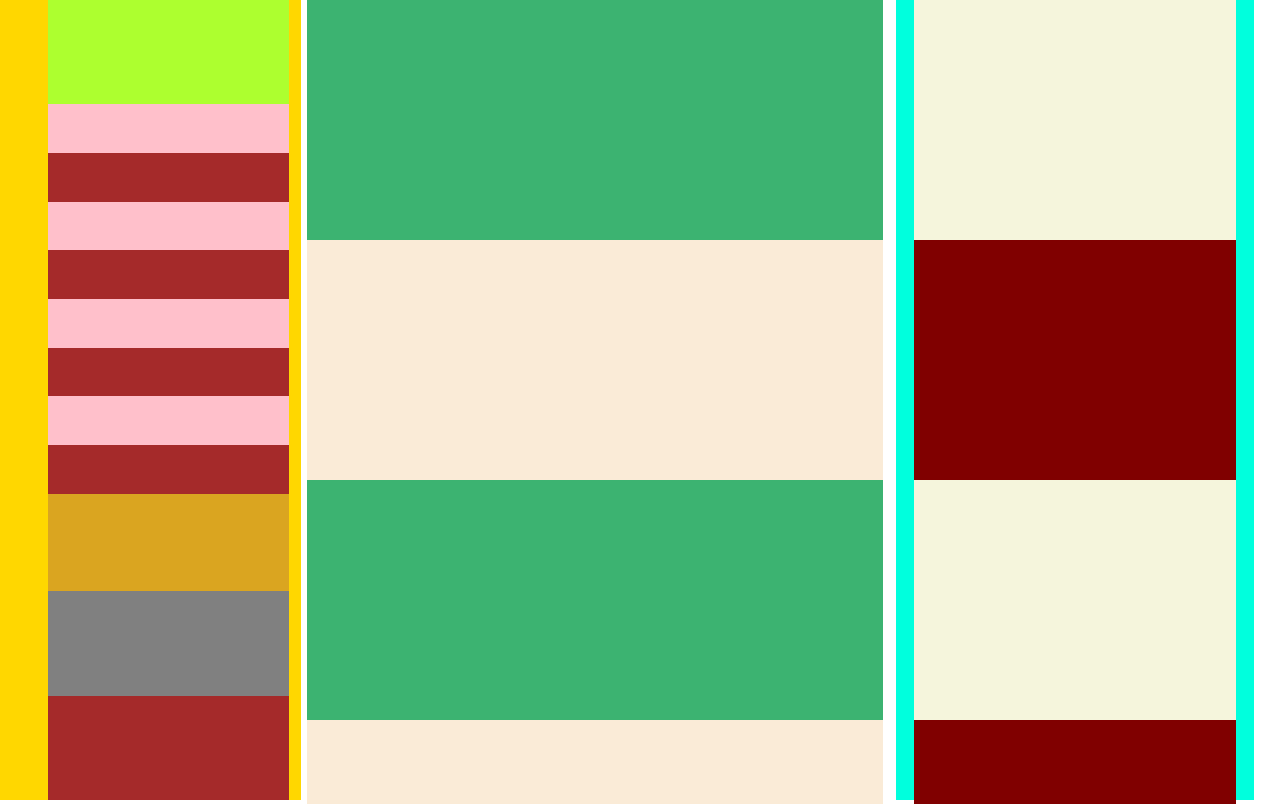
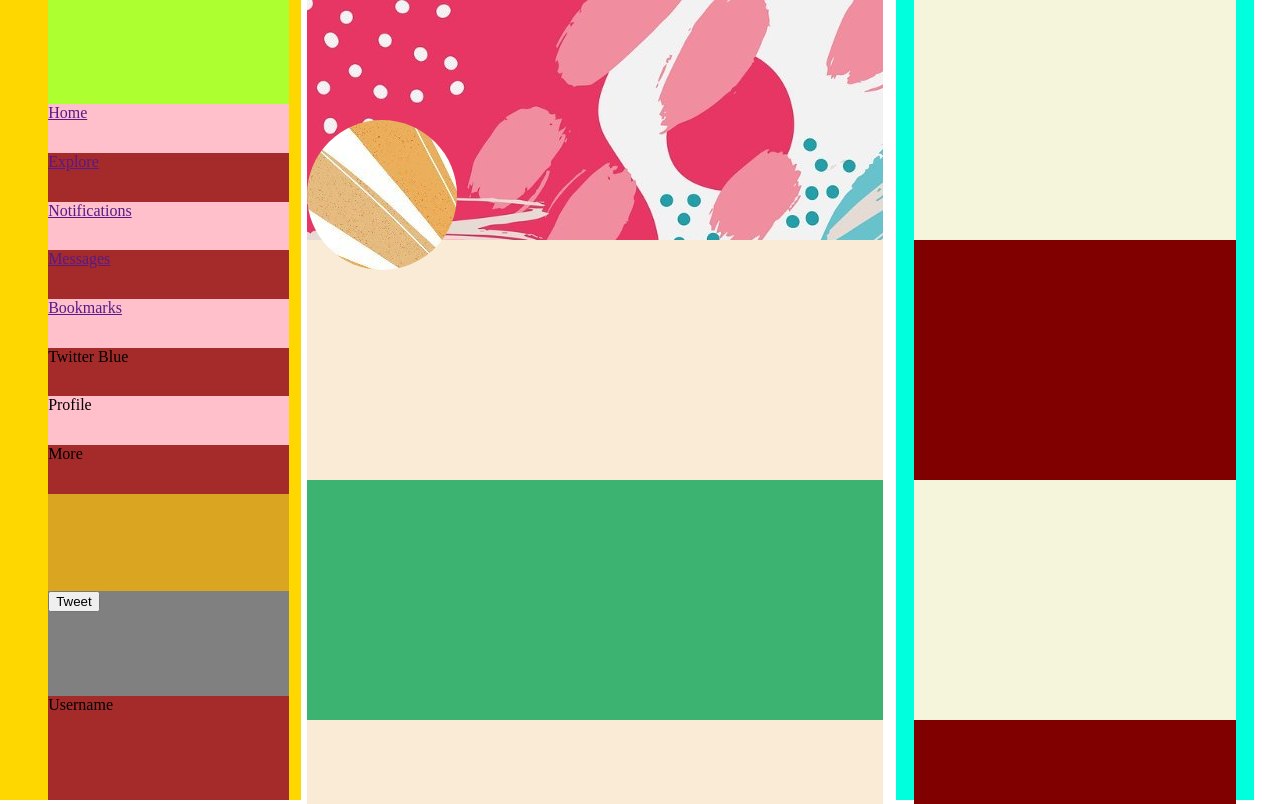
Before and after one commit to shivamdangi7/twitterProfile, a plain HTML site: page index.html in a window 1280 px wide. Shown: the top 804 px of the page. Drawn offline with Linux system fonts and the light colour scheme.

Commit message:
added initialpositions

```diff
--- a/app.css
+++ b/app.css
@@ -57,6 +57,21 @@ html , body {
 .bar:nth-of-type(2n){
     background-color: antiquewhite;
 }
+.background{
+    background-image: url(./images/background.jpeg);
+
+    object-fit:contain;
+    width: 100%;
+    max-height: 100%;
+}
+#main>.bar>.image{
+    width: 150px;
+    height: 150px;
+    position: relative;
+    top:50%;
+    border-radius: 50%;
+    background-image: url(./images/profilepik.jpg);
+}
 #asides{
     width: 28%;
     background-color: rgb(0, 255, 221);
--- a/index.html
+++ b/index.html
@@ -14,22 +14,28 @@
         <div id="container">
             <div class="icon"></div>
             <div class="buttons">
-                <div class="button home"></div>
-                <div class="button explore"></div>
-                <div class="button notifications"></div>
-                <div class="button messages"></div>
-                <div class="button bookmarks"></div>
-                <div class="button twitterblue"></div>
-                <div class="button profile"></div>
-                <div class="button more"></div>
+                <div class="button home"><a href="">Home</a></div>
+                <div class="button explore"><a href="">Explore</a></div>
+                <div class="button notifications"><a href="">Notifications</a></div>
+                <div class="button messages"><a href="">Messages</a></div>
+                <div class="button bookmarks"><a href="">Bookmarks</a></div>
+                <div class="button twitterblue">Twitter Blue</div>
+                <div class="button profile">Profile</div>
+                <div class="button more">More</div>
             </div>
-            <div class="tweetbutt"></div>
-            <div class="account"></div>
+            <div class="tweetbutt">
+                <button>Tweet</button>
+            </div>
+            <div class="account">
+                Username
+            </div>
         </div>
 
     </div>
     <main id="main">
-        <div class="bar background"></div>
+        <div class="bar background">
+            <div class="image"></div>
+        </div>
         <div class="bar userinfo"></div>
         <div class="bar navpanel"></div>
         <div class="bar tweet"></div>
@@ -38,7 +44,6 @@
     <aside id="asides">
         <div class="aside">
             <form action="">
-
             </form>
         </div>
         <div class="aside"></div>
```
Also changed, not shown: images/background.jpeg (added), images/profilepik.jpg (added).
